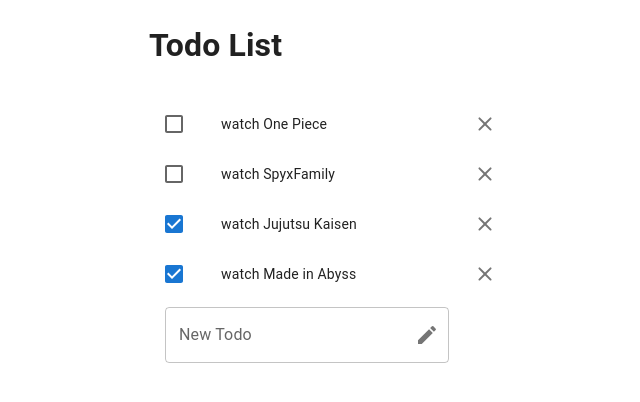
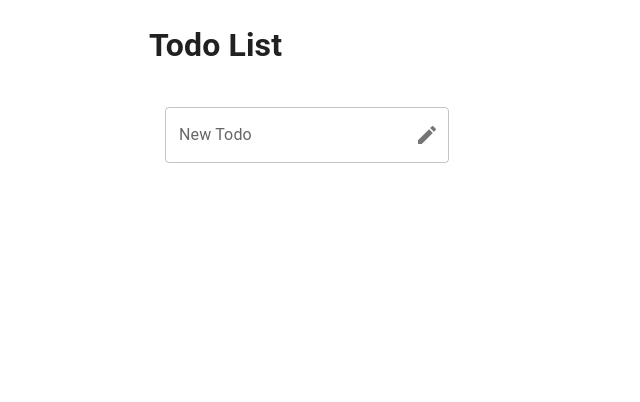
Before and after one commit to kunal22-gupta/To-Do-App, a React (Vite) app: page / in a window 1280 px wide. Shown: the top 402 px of the page, without its empty margins (215-855 px from the left). Built offline with nearby package versions, Linux system fonts and the light colour scheme.

Commit message:
add todos to local storage

```diff
--- a/src/TodoList.jsx
+++ b/src/TodoList.jsx
@@ -6,14 +6,9 @@
 import TodoItem from "./TodoItem";
 import TodoForm from "./TodoForm";
 
-import { useState } from "react";
+import { useState, useEffect } from "react";
 
-const initialTodos = [
-    { id: uuid(), text: "watch One Piece", completed: false },
-    { id: uuid(), text: "watch SpyxFamily", completed: false },
-    { id: uuid(), text: "watch Jujutsu Kaisen", completed: true },
-    { id: uuid(), text: "watch Made in Abyss", completed: true },
-];
+const initialTodos = JSON.parse(localStorage.getItem('todos')) || [];
 
 export default function TodoList() {
     const [todos, setTodos] = useState(initialTodos);
@@ -22,6 +17,11 @@
         text: "",
         completed: false,
     });
+
+    // Save todos in my LocalStorage
+    useEffect(() => {
+        localStorage.setItem('todos', JSON.stringify(todos))
+    }, [todos])
 
     // Remove an item from todo list
     const removeTodo = (id) => {
```
